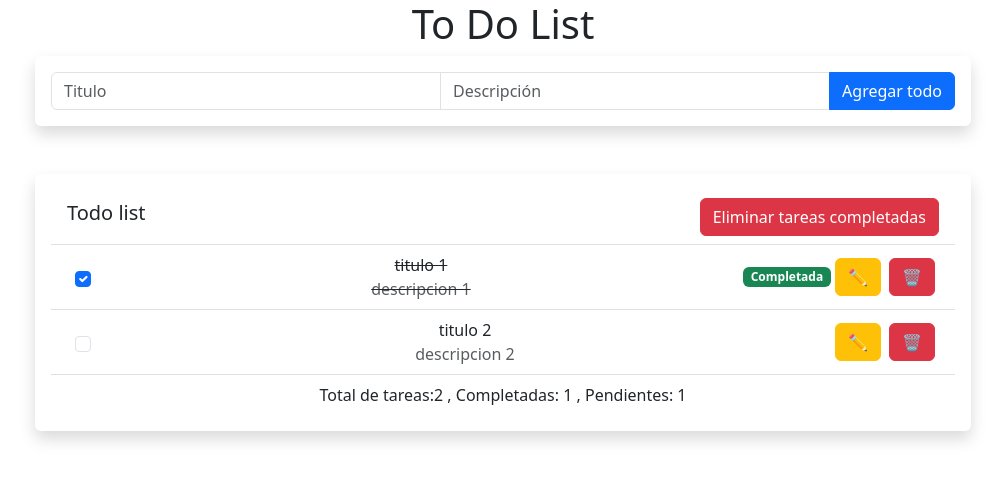
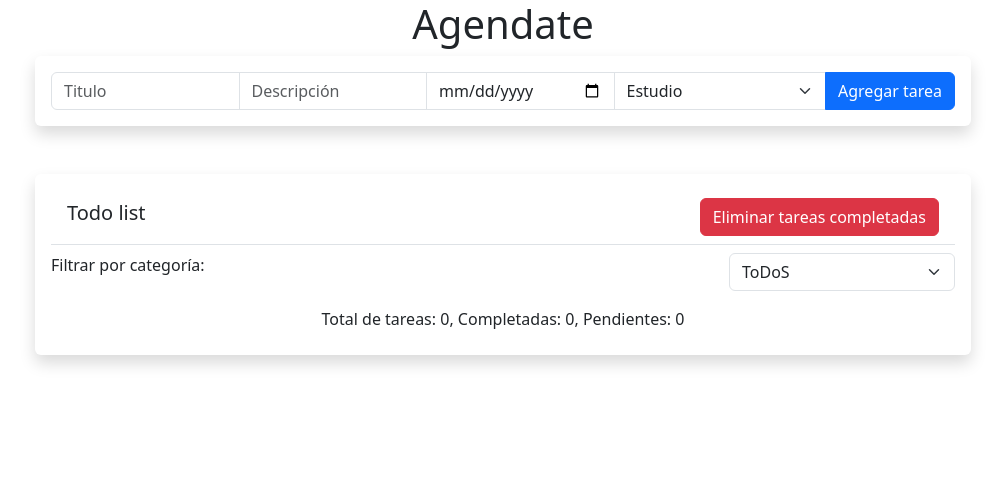
Before and after one commit to Candia-santiago/Agendate, a React (Create React App) app: page / in a window 1280 px wide. Shown: the top 480 px of the page, without its empty margins (137-1142 px from the left). Built offline with nearby package versions, Linux system fonts and the light colour scheme.

Commit message:
Funciones agregadas a la ToDo + se inicio con el calendario

```diff
--- a/package.json
+++ b/package.json
@@ -8,6 +8,7 @@
     "@testing-library/user-event": "^13.5.0",
     "bootstrap": "^5.3.3",
     "react": "^18.3.1",
+    "react-big-calendar": "^1.15.0",
     "react-dom": "^18.3.1",
     "react-scripts": "5.0.1",
     "web-vitals": "^2.1.4"
--- a/src/App.js
+++ b/src/App.js
@@ -7,7 +7,7 @@ import ToDoList from './components/toDoList';
 function App() {
   return (
     <div className="App">
-      <h1>To Do List</h1>
+      <h1>Agendate</h1>
       <ToDoList></ToDoList>
     </div>
   );
--- a/src/components/toDoList.jsx
+++ b/src/components/toDoList.jsx
@@ -1,112 +1,135 @@
-import React from 'react';
-import { useState } from 'react';
+import React, { useState, useEffect } from 'react';
 
 function ToDoList() {
+  const [todoArray, setTodoArray] = useState([]);
+  const [formData, setFormData] = useState({ titulo: "", descripcion: "", fecha: "", categoria: "Estudio" });
+  const [todoEditId, setTodoEditId] = useState(null);
+  const [filtroCategoria, setFiltroCategoria] = useState("Todos");
 
-const [todoArray, setTodoArray]= useState([
-    {
-        titulo: "titulo 1",
-        descripcion: "descripcion 1",
-        isComplete: true,
-        id: 1
-    },
-    {
-        titulo: "titulo 2",
-        descripcion: "descripcion 2",
-        isComplete: false,
-        id: 2
+  // Cargar datos de localStorage al iniciar
+  useEffect(() => {
+    const data = localStorage.getItem('todoItems');
+    if (data) {
+      try {
+        setTodoArray(JSON.parse(data));
+      } catch (e) {
+        console.error("Error al cargar datos de localStorage", e);
+      }
     }
-])
+  }, []);
 
-const tareasCompletadas = todoArray.filter( todo=> todo.isComplete === true).length
-const tareasPendientes = todoArray.length-tareasCompletadas
+  // Guardar datos en localStorage cada vez que se actualice el array
+  useEffect(() => {
+    if (todoArray.length > 0) {
+      localStorage.setItem('todoItems', JSON.stringify(todoArray));
+    } else {
+      localStorage.removeItem('todoItems'); // Limpiar el storage si no hay tareas
+    }
+  }, [todoArray]);
 
-const [formData, setFormData] = useState ({titulo: "", descripcion: ""})
-const [todoEditId, setTodoEditId] = useState (null)
+  const handlerChange = ({ target }) => {
+    setFormData({ ...formData, [target.name]: target.value });
+  };
 
-const handlerChange = ({target}) =>{
-  setFormData ({... formData, [target.name]: target.value})
-}
+  const agregarTarea = (e) => {
+    e.preventDefault();
+    if (todoEditId !== null) {
+      const newTodo = [...todoArray];
+      let todo = newTodo.find((todo) => todo.id === todoEditId);
+      todo.titulo = formData.titulo;
+      todo.descripcion = formData.descripcion;
+      todo.fecha = formData.fecha;
+      todo.categoria = formData.categoria;
+      setTodoArray(newTodo);
+      setTodoEditId(null);
+    } else {
+      if (formData.titulo !== "" && formData.descripcion !== "" && formData.fecha !== "") {
+        const todo = { ...formData, isComplete: false, id: Date.now() };
+        setTodoArray([...todoArray, todo]);
+        setFormData({ titulo: "", descripcion: "", fecha: "", categoria: "Estudio" });
+      }
+    }
+  };
 
-const agregarTarea = (e) =>{
-  e.preventDefault ();
-  if (todoEditId !== null){
-    const newTodo = [... todoArray]
-    let todo = newTodo.find ((todo)=> todo.id === todoEditId)
-    todo.titulo = formData.titulo
-    todo.descripcion = formData.descripcion
-    setTodoArray (newTodo)
-    setTodoEditId (null)
+  const eliminarTarea = (id) => {
+    const newTodos = todoArray.filter(todo => todo.id !== id);
+    setTodoArray(newTodos);
+  };
 
-  }
-  else{
-    if (formData.titulo !== "" && formData.descripcion !== ""){
-      const todo = formData
-      todo.isComplete = false;
-      todo.id = Date.now()
+  const estadoDeTareas = (id) => {
+    const newTodo = [...todoArray];
+    let todo = newTodo.find(todo => todo.id === id);
+    todo.isComplete = !todo.isComplete;
+    setTodoArray(newTodo);
+  };
 
-      setTodoArray ([... todoArray, todo])
-      setFormData ({titulo: "", descripcion: ""})
+  const eliminarTareaCompletadas = () => {
+    const newTodo = todoArray.filter(todo => !todo.isComplete);
+    setTodoArray(newTodo);
+  };
 
-    }
+  const editarTarea = (id) => {
+    const todo = todoArray.find(todo => todo.id === id);
+    setFormData({ titulo: todo.titulo, descripcion: todo.descripcion, fecha: todo.fecha, categoria: todo.categoria });
+    setTodoEditId(id);
+  };
 
-  }
-}
-const eliminarTarea = (id) => {
-  const newTodos = todoArray.filter(todo =>  todo.id !==id)
-  setTodoArray (newTodos)
-}
+  const tareasCompletadas = todoArray.filter(todo => todo.isComplete).length;
+  const tareasPendientes = todoArray.length - tareasCompletadas;
 
-const estadoDeTareas = (id) =>{
-  const newTodo = [... todoArray]
-  let todo = newTodo.find((todo)=> todo.id === id)
-  todo.isComplete= !todo.isComplete
-  setTodoArray (newTodo)
-}
-
-const eliminarTareaCompletadas = () => {
-  const newTodo= todoArray.filter(todo => todo.isComplete === false)
-  setTodoArray (newTodo)
-}
-const editarTarea = (id) =>{
-  const todo = todoArray.find((todo)=> todo.id === id)
-  setFormData({ titulo: todo.titulo, descripcion: todo.descripcion})
-  setTodoEditId (id)
-
-}
-
-
+  const tareasFiltradas = filtroCategoria === "Todos" ? todoArray : todoArray.filter(todo => todo.categoria === filtroCategoria);
 
   return (
     <div className="container w-75">
       <form className="input-group shadow rounded p-3" onSubmit={agregarTarea}>
         <input className="form-control" type="text" name="titulo" placeholder="Titulo" value={formData.titulo} onChange={handlerChange} />
-        <input className="form-control" type="text" name="descripcion" placeholder="Descripción" value={formData.descripcion} onChange={handlerChange}/>
-        <input className="btn btn-primary" type="submit" value="Agregar todo"/>
+        <input className="form-control" type="text" name="descripcion" placeholder="Descripción" value={formData.descripcion} onChange={handlerChange} />
+        <input className="form-control" type="date" name="fecha" placeholder="Fecha" value={formData.fecha} onChange={handlerChange} />
+        <select className="form-select" name="categoria" value={formData.categoria} onChange={handlerChange}>
+          <option value="Estudio">Estudio</option>
+          <option value="Trabajo">Trabajo</option>
+          <option value="Doméstico">Doméstico</option>
+          <option value="Otros">Otros</option>
+        </select>
+        <input className="btn btn-primary" type="submit" value={todoEditId ? "Editar tarea" : "Agregar tarea"} />
       </form>
 
       <div className="shadow rounded p-3 mt-5 w-100 list-group list-group-flush">
-        <div className="d-flex align-items-center justify-content-between list-group-item ">
+        <div className="d-flex align-items-center justify-content-between list-group-item">
           <h5>Todo list</h5>
           <button className="btn btn-danger" onClick={eliminarTareaCompletadas}>Eliminar tareas completadas</button>
         </div>
-        {
-            todoArray.map((todo)=>
-                <div key={todo.id} className='d-flex align-items-center list-group-item'>
-                    <input type="checkbox" className='form-check-input mx-2' onChange={()=> estadoDeTareas (todo.id)} checked= {todo.isComplete} />
-                    <p className={`p-0 m-0 flex-grow-1 ${todo.isComplete ? 'text-decoration-line-through' : ''}`}>
-                        {todo.titulo}<br/>
-                        <span className='text-muted'>{todo.descripcion}</span>
-                    </p>
-                    {todo.isComplete && <span className='badge bg-success'>Completada</span>}
-                    <button className='btn btn-warning mx-1'onClick={() => editarTarea (todo.id)}>✏</button>
-                    <button className='btn btn-danger mx-1' onClick={() => eliminarTarea (todo.id)}>🗑</button>
-                </div>
-            )
-        }
-        <div className='list-group-item'>
-            <span className='fw-light '>Total de tareas:{todoArray.length} , Completadas: {tareasCompletadas} , Pendientes: {tareasPendientes} </span>
 
+        <div className="d-flex justify-content-between my-2">
+          <label className="me-2">Filtrar por categoría:</label>
+          <select className="form-select w-25" value={filtroCategoria} onChange={(e) => setFiltroCategoria(e.target.value)}>
+            <option value="Todos">ToDoS</option>
+            <option value="Estudio">Estudio</option>
+            <option value="Trabajo">Trabajo</option>
+            <option value="Doméstico">Doméstico</option>
+            <option value="Otros">Otros</option>
+          </select>
+        </div>
+
+        {tareasFiltradas.map((todo) => (
+          <div key={todo.id} className="d-flex align-items-center list-group-item">
+            <input type="checkbox" className="form-check-input mx-2" onChange={() => estadoDeTareas(todo.id)} checked={todo.isComplete} />
+            <p className={`p-0 m-0 flex-grow-1 ${todo.isComplete ? 'text-decoration-line-through' : ''}`}>
+              {todo.titulo} - {todo.categoria}
+              <br />
+              <span className="text-muted">{todo.descripcion}</span>
+              <br />
+              <small className="text-muted">Fecha: {todo.fecha}</small>
+            </p>
+            {todo.isComplete && <span className="badge bg-success">Completada</span>}
+            <button className="btn btn-warning mx-1" onClick={() => editarTarea(todo.id)}>✏</button>
+            <button className="btn btn-danger mx-1" onClick={() => eliminarTarea(todo.id)}>🗑</button>
+          </div>
+        ))}
+        <div className="list-group-item">
+          <span className="fw-light">
+            Total de tareas: {todoArray.length}, Completadas: {tareasCompletadas}, Pendientes: {tareasPendientes}
+          </span>
         </div>
       </div>
     </div>
```
Also changed, not shown: src/components/calendar.jsx (added), 1 other file (tests, documents, lock files or other folders).
